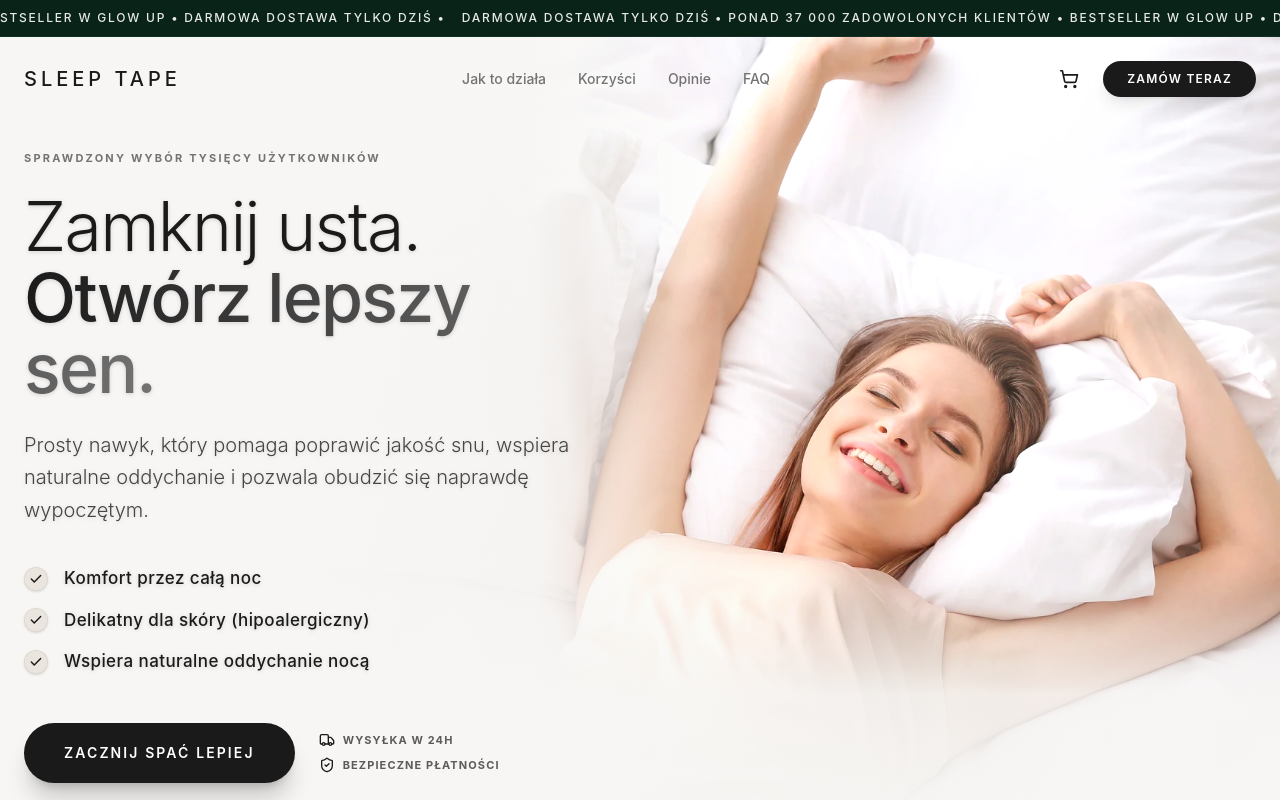
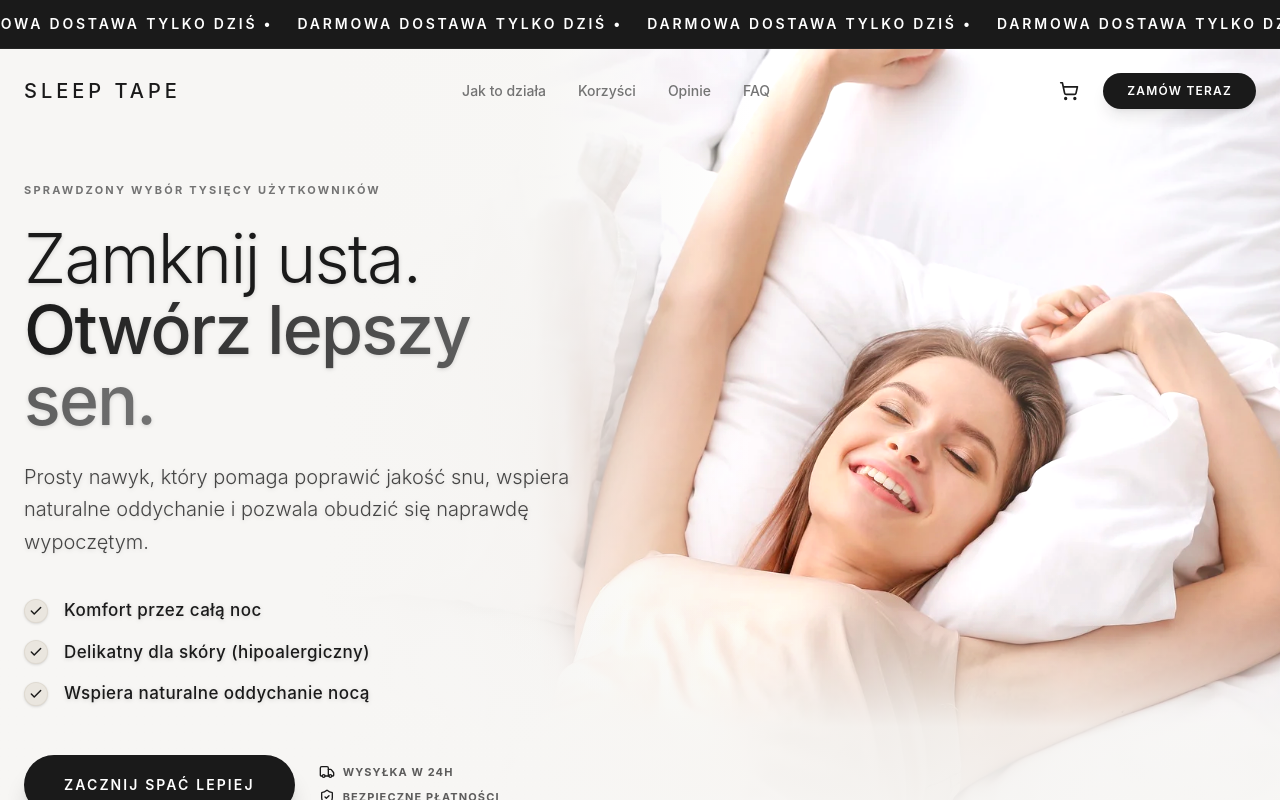
Before and after one commit to kamiloselo9-prog/mouth, a React (Vite) app: page / in a window 1280 px wide. Shown: the top 800 px of the page. Built offline with nearby package versions, Linux system fonts and the light colour scheme.

Commit message:
style: update promo banner color, text size, and content

```diff
--- a/src/components/Hero.tsx
+++ b/src/components/Hero.tsx
@@ -29,7 +29,7 @@ export default function Hero() {
           Jest przymocowany sztywno do końca sekcji, przez co nie ukazuje szarpania przy animacji parallax. */}
       <div className="absolute bottom-0 left-0 right-0 h-48 sm:h-64 bg-gradient-to-t from-[#F7F6F4] via-[#F7F6F4]/90 to-transparent z-[5] pointer-events-none"></div>
 
-      <div className="relative z-10 w-full max-w-[1400px] mx-auto px-6 pt-36 pb-10">
+      <div className="relative z-10 w-full max-w-[1400px] mx-auto px-6 pt-44 pb-10">
         <motion.div
           initial={{ opacity: 0, y: 30 }}
           animate={{ opacity: 1, y: 0 }}
--- a/src/components/PromoBanner.tsx
+++ b/src/components/PromoBanner.tsx
@@ -1,15 +1,15 @@
-const PROMO_TEXT = "Darmowa dostawa tylko dziś • Ponad 37 000 zadowolonych klientów • Bestseller w Glow Up • Darmowa dostawa tylko dziś •";
-const ITEMS = Array(10).fill(PROMO_TEXT);
+const PROMO_TEXT = "DARMOWA DOSTAWA TYLKO DZIŚ • ";
+const ITEMS = Array(20).fill(PROMO_TEXT);
 
 export default function PromoBanner() {
   return (
-    <div className="w-full bg-[#092319] py-2.5 overflow-hidden relative z-[60] border-b border-white/5">
+    <div className="w-full bg-[#1A1A1A] py-3.5 overflow-hidden relative z-[60] border-b border-white/5">
       <div className="flex animate-marquee-slow whitespace-nowrap pause-on-hover w-max">
-        <div className="flex items-center gap-4">
+        <div className="flex items-center gap-6">
           {ITEMS.map((text, i) => (
             <span
               key={i}
-              className="text-[11px] md:text-xs font-medium text-white/90 uppercase tracking-[0.15em] flex items-center"
+              className="text-xs md:text-sm font-semibold text-white uppercase tracking-[0.2em] flex items-center"
             >
               {text}
             </span>
```
